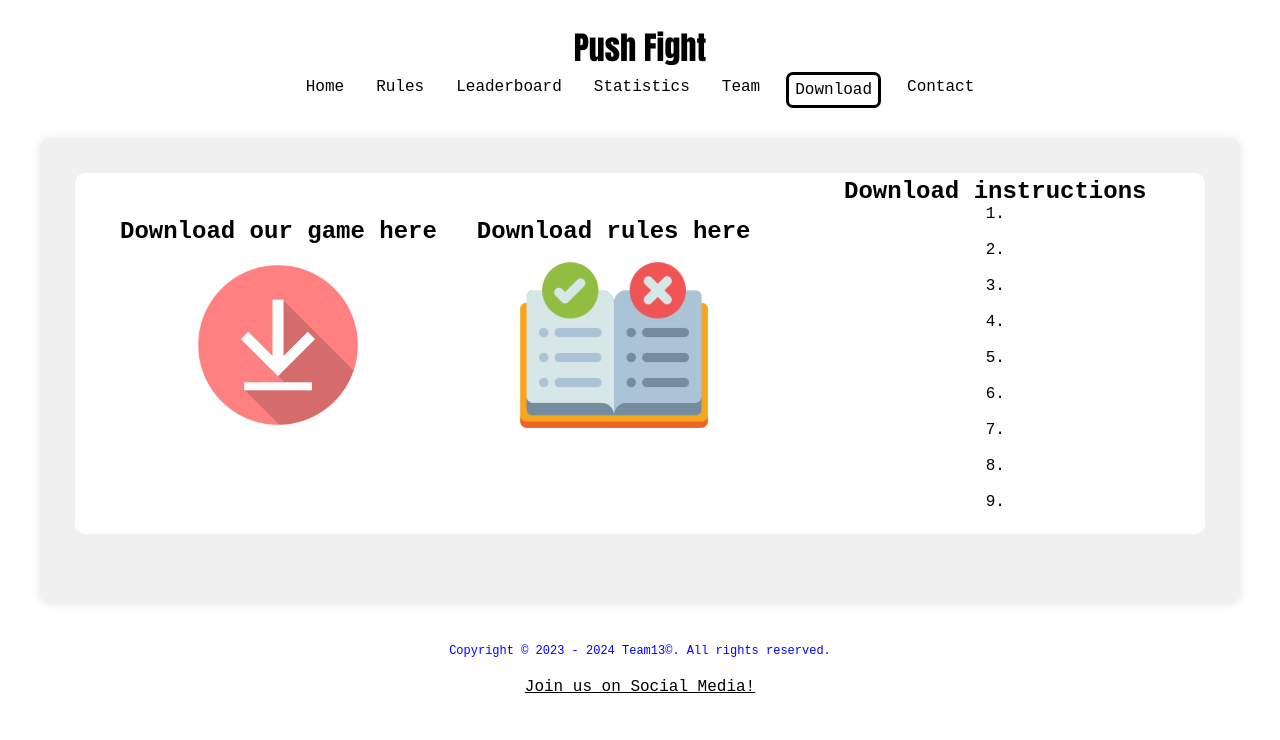
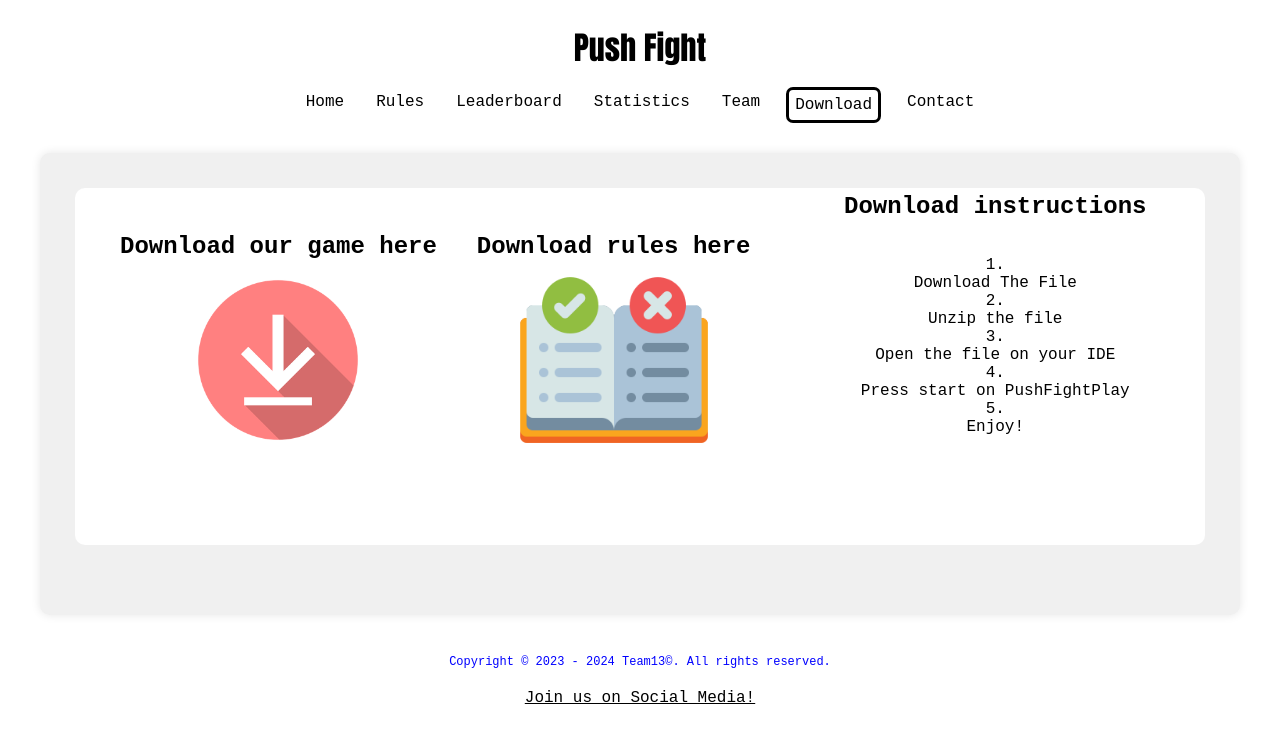
Before and after one commit to aymashib/PushFightGame-Web, a plain HTML site: page html/download.html in a window 1280 px wide. Drawn offline with Linux system fonts and the light colour scheme.

Commit message:
changes added

```diff
--- a/css/main.css
+++ b/css/main.css
@@ -79,6 +79,7 @@ nav {
   display: flex;
   justify-content: center;
   margin-bottom: 30px;
+  margin-top: 15px;
 }
 .screenshot-image {
   width: 445px;
--- a/html/download.html
+++ b/html/download.html
@@ -29,33 +29,33 @@
         <section>
           <div>
             <h2>Download our game here</h2>
-            <a href=""><img src="/media/download.png" alt="" /></a>
+            <a href=""> <img src="../media/download.png" download /></a>
           </div>
           <div>
             <h2>Download rules here</h2>
-            <a href=""><img src="/media/rules.png" alt="" /></a>
+            <a href=""> <img src="../media/rules.png" download /></a>
           </div>
         </section>
 
         <article>
           <h2>Download instructions</h2>
+          <br /><br />
           <p>1.</p>
+          Download The File
+
           <br />
           <p>2.</p>
+          Unzip the file
           <br />
           <p>3.</p>
+          Open the file on your IDE
           <br />
           <p>4.</p>
+          Press start on PushFightPlay
           <br />
           <p>5.</p>
-          <br />
-          <p>6.</p>
-          <br />
-          <p>7.</p>
-          <br />
-          <p>8.</p>
-          <br />
-          <p>9.</p>
+          Enjoy!
+
           <br />
         </article>
       </section>
```
Also changed, not shown: html/contact.html (+1 -1 lines), html/statistics.html (+2 -1 lines).
